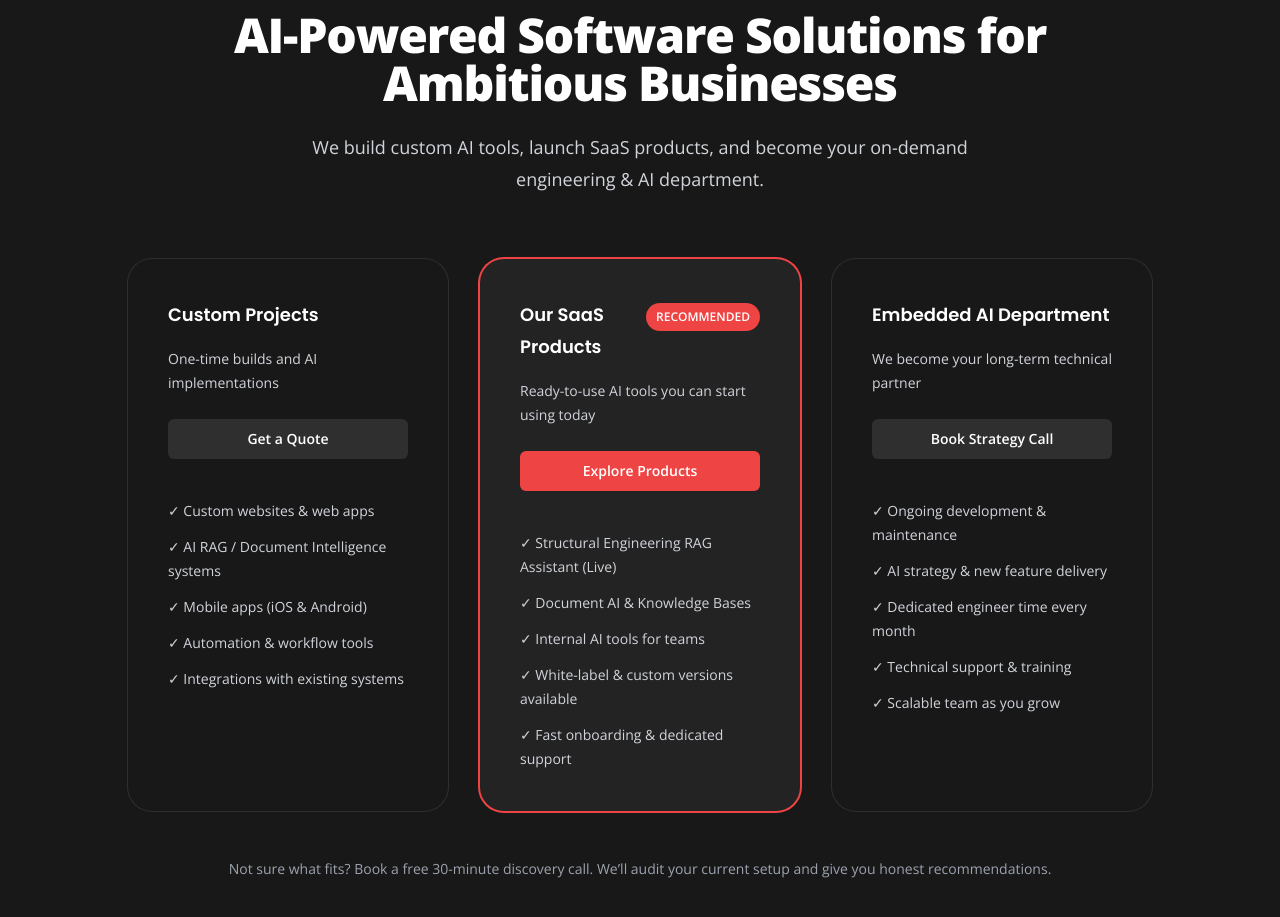
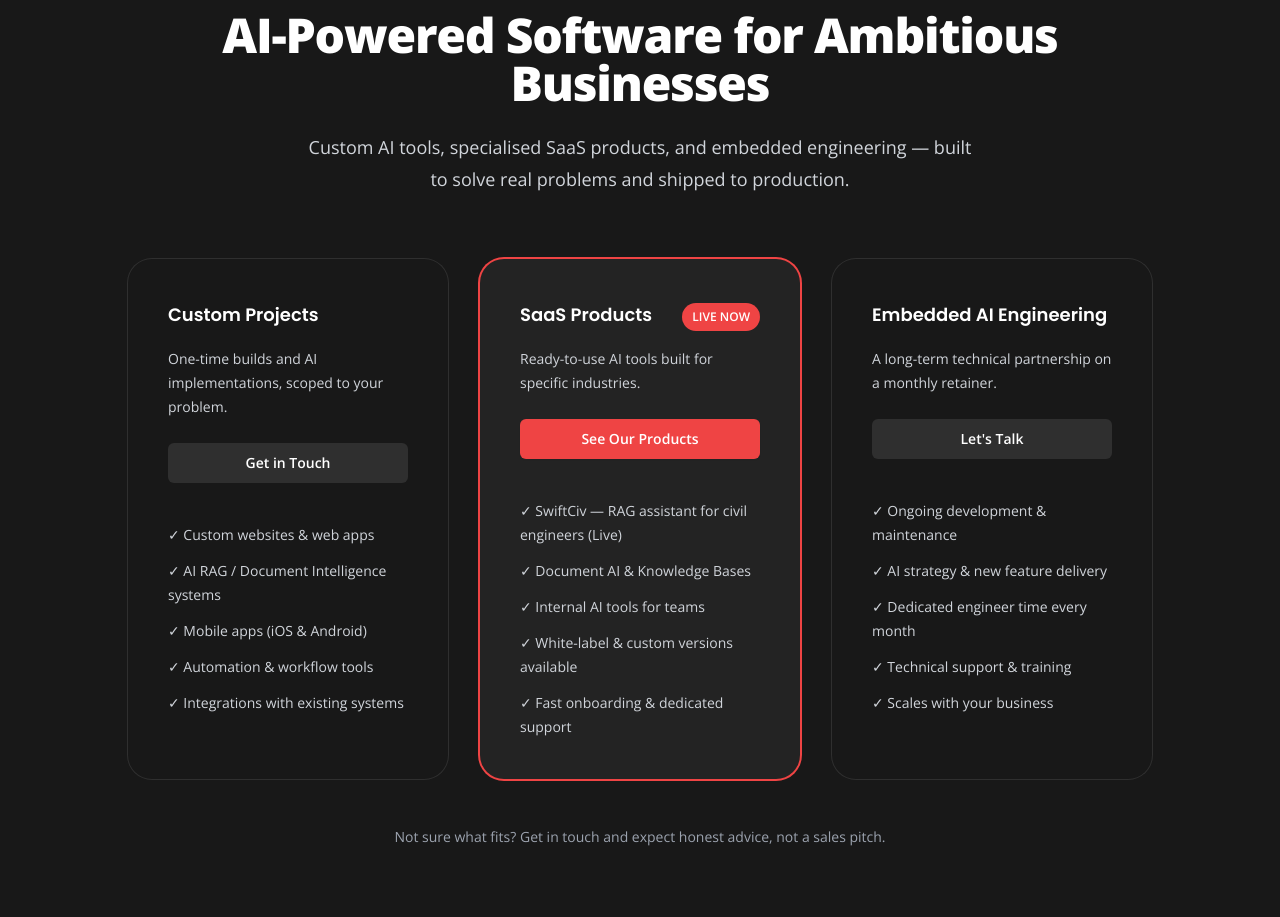
Before and after one commit to emmanueluwa/agency, a React (Vite) app: page / in a window 1280 px wide. Shown: the part 2000-2917 px from the top of the page. Built offline with nearby package versions, Linux system fonts and the light colour scheme.

Commit message:
updating services copy

```diff
--- a/src/components/Services.jsx
+++ b/src/components/Services.jsx
@@ -1,6 +1,6 @@
 import React from "react";
-import { BsArrowRight } from "react-icons/bs";
 import { Link } from "react-scroll";
+import { RouterLink } from "react-router-dom";
 
 export const Services = () => {
   return (
@@ -11,19 +11,20 @@ export const Services = () => {
         <div className="mx-auto pb-20 mt-4 max-w-7xl px-6 lg:px-8">
           <div className="mx-auto max-w-4xl text-center">
             <h1 className="text-base font-semibold leading-7 text-red-400">
-              WHAT WE DO
+              SERVICES
             </h1>
             <p className="mt-2 text-4xl font-bold tracking-tight text-white sm:text-5xl">
-              AI-Powered Software Solutions for Ambitious Businesses
+              AI-Powered Software for Ambitious Businesses
             </p>
             <p className="mx-auto mt-6 max-w-2xl text-center text-lg leading-8 text-gray-300">
-              We build custom AI tools, launch SaaS products, and become your
-              on-demand engineering &amp; AI department.
+              Custom AI tools, specialised SaaS products, and embedded
+              engineering — built to solve real problems and shipped to
+              production.
             </p>
           </div>
 
           <div className="isolate mx-auto mt-16 grid max-w-md grid-cols-1 gap-8 lg:mx-0 lg:max-w-none lg:grid-cols-3">
-            {/* One-Time Projects */}
+            {/* Custom Projects */}
             <div className="ring-1 ring-white/10 rounded-3xl p-8 xl:p-10">
               <div className="flex items-center justify-between gap-x-4">
                 <h2 className="text-lg font-semibold leading-8 text-white">
@@ -31,13 +32,8 @@ export const Services = () => {
                 </h2>
               </div>
               <p className="mt-4 text-sm leading-6 text-gray-300">
-                One-time builds and AI implementations
+                One-time builds and AI implementations, scoped to your problem.
               </p>
-              {/* <p className="mt-6 flex items-baseline gap-x-1">
-                <span className="text-4xl font-bold tracking-tight text-white">
-                  From £4,500
-                </span>
-              </p> */}
               <Link
                 to="contact"
                 activeClass="active"
@@ -46,7 +42,7 @@ export const Services = () => {
                 offset={-100}
                 className="cursor-pointer bg-white/10 text-white hover:bg-white/20 focus-visible:outline-white mt-6 block rounded-md py-2 px-3 text-center text-sm font-semibold leading-6 focus-visible:outline focus-visible:outline-2 focus-visible:outline-offset-2"
               >
-                Get a Quote
+                Get in Touch
               </Link>
               <ul className="mt-8 space-y-3 text-sm leading-6 text-gray-300 xl:mt-10">
                 <li className="flex gap-x-3">
@@ -71,33 +67,28 @@ export const Services = () => {
             <div className="bg-white/5 ring-2 ring-red-500 rounded-3xl p-8 xl:p-10 relative">
               <div className="flex items-baseline justify-between gap-x-4">
                 <h2 className="text-lg font-semibold leading-8 text-white">
-                  Our SaaS Products
+                  SaaS Products
                 </h2>
                 <p className="rounded-full bg-red-500 px-2.5 py-1 text-xs font-semibold leading-5 text-white">
-                  RECOMMENDED
+                  LIVE NOW
                 </p>
               </div>
               <p className="mt-4 text-sm leading-6 text-gray-300">
-                Ready-to-use AI tools you can start using today
+                Ready-to-use AI tools built for specific industries.
               </p>
-              {/* <p className="mt-6 flex items-baseline gap-x-1">
-                <span className="text-4xl font-bold tracking-tight text-white">
-                  From £97/mo
-                </span>
-              </p> */}
               <Link
-                to="contact"
+                to="portfolio"
                 activeClass="active"
                 spy={true}
                 smooth={true}
                 offset={-100}
                 className="cursor-pointer bg-red-500 text-white shadow-sm hover:bg-red-400 focus-visible:outline-red-500 mt-6 block rounded-md py-2 px-3 text-center text-sm font-semibold leading-6 focus-visible:outline focus-visible:outline-2 focus-visible:outline-offset-2"
               >
-                Explore Products
+                See Our Products
               </Link>
               <ul className="mt-8 space-y-3 text-sm leading-6 text-gray-300 xl:mt-10">
                 <li className="flex gap-x-3">
-                  ✓ Structural Engineering RAG Assistant (Live)
+                  ✓ SwiftCiv — RAG assistant for civil engineers (Live)
                 </li>
                 <li className="flex gap-x-3">
                   ✓ Document AI &amp; Knowledge Bases
@@ -112,21 +103,16 @@ export const Services = () => {
               </ul>
             </div>
 
-            {/* Managed IT / AI Department */}
+            {/* Embedded AI Department */}
             <div className="ring-1 ring-white/10 rounded-3xl p-8 xl:p-10">
               <div className="flex items-center justify-between gap-x-4">
                 <h2 className="text-lg font-semibold leading-8 text-white">
-                  Embedded AI Department
+                  Embedded AI Engineering
                 </h2>
               </div>
               <p className="mt-4 text-sm leading-6 text-gray-300">
-                We become your long-term technical partner
+                A long-term technical partnership on a monthly retainer.
               </p>
-              {/* <p className="mt-6 flex items-baseline gap-x-1">
-                <span className="text-4xl font-bold tracking-tight text-white">
-                  From £1,500/mo
-                </span>
-              </p> */}
               <Link
                 to="contact"
                 activeClass="active"
@@ -135,7 +121,7 @@ export const Services = () => {
                 offset={-100}
                 className="cursor-pointer bg-white/10 text-white hover:bg-white/20 focus-visible:outline-white mt-6 block rounded-md py-2 px-3 text-center text-sm font-semibold leading-6 focus-visible:outline focus-visible:outline-2 focus-visible:outline-offset-2"
               >
-                Book Strategy Call
+                Let&apos;s Talk
               </Link>
               <ul className="mt-8 space-y-3 text-sm leading-6 text-gray-300 xl:mt-10">
                 <li className="flex gap-x-3">
@@ -150,15 +136,15 @@ export const Services = () => {
                 <li className="flex gap-x-3">
                   ✓ Technical support &amp; training
                 </li>
-                <li className="flex gap-x-3">✓ Scalable team as you grow</li>
+                <li className="flex gap-x-3">✓ Scales with your business</li>
               </ul>
             </div>
           </div>
 
           <div className="text-center mt-12">
             <p className="text-gray-400 text-sm">
-              Not sure what fits? Book a free 30-minute discovery call. We’ll
-              audit your current setup and give you honest recommendations.
+              Not sure what fits? Get in touch and expect honest advice, not a
+              sales pitch.
             </p>
           </div>
         </div>
```
